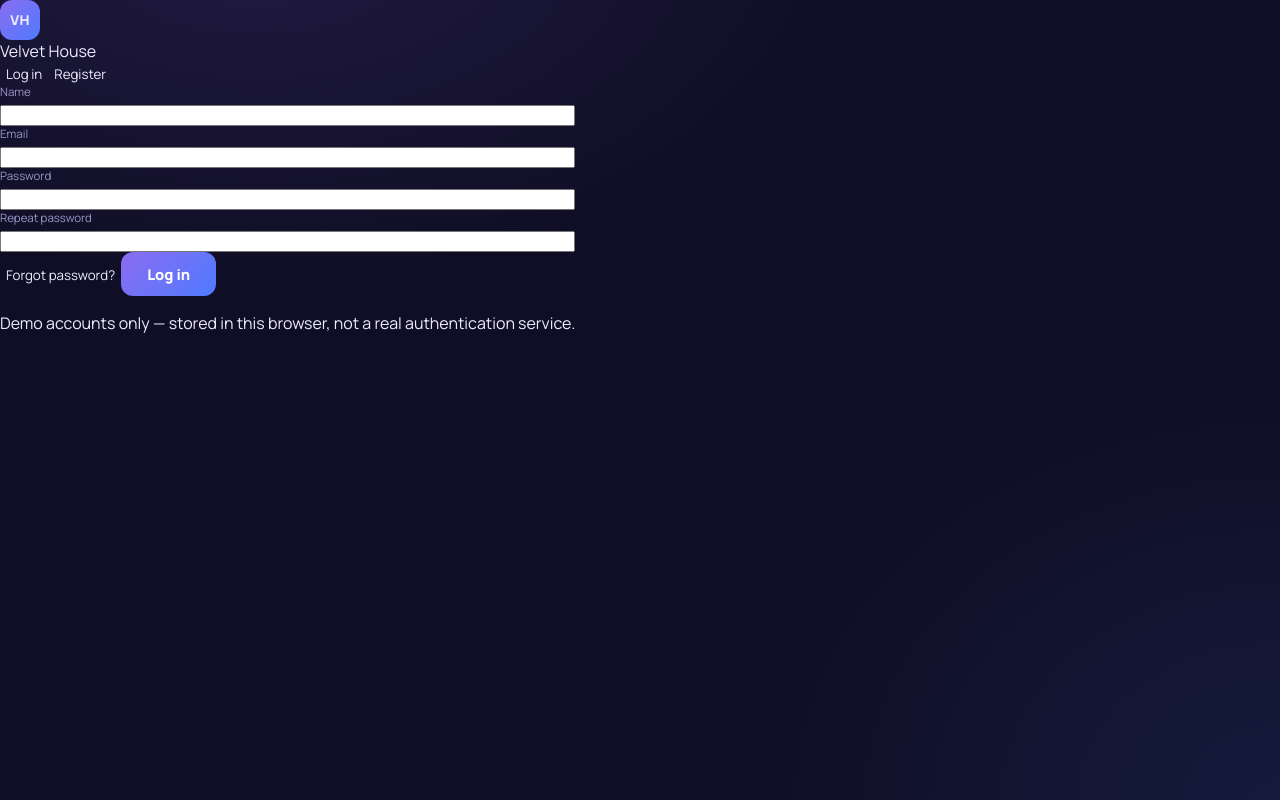
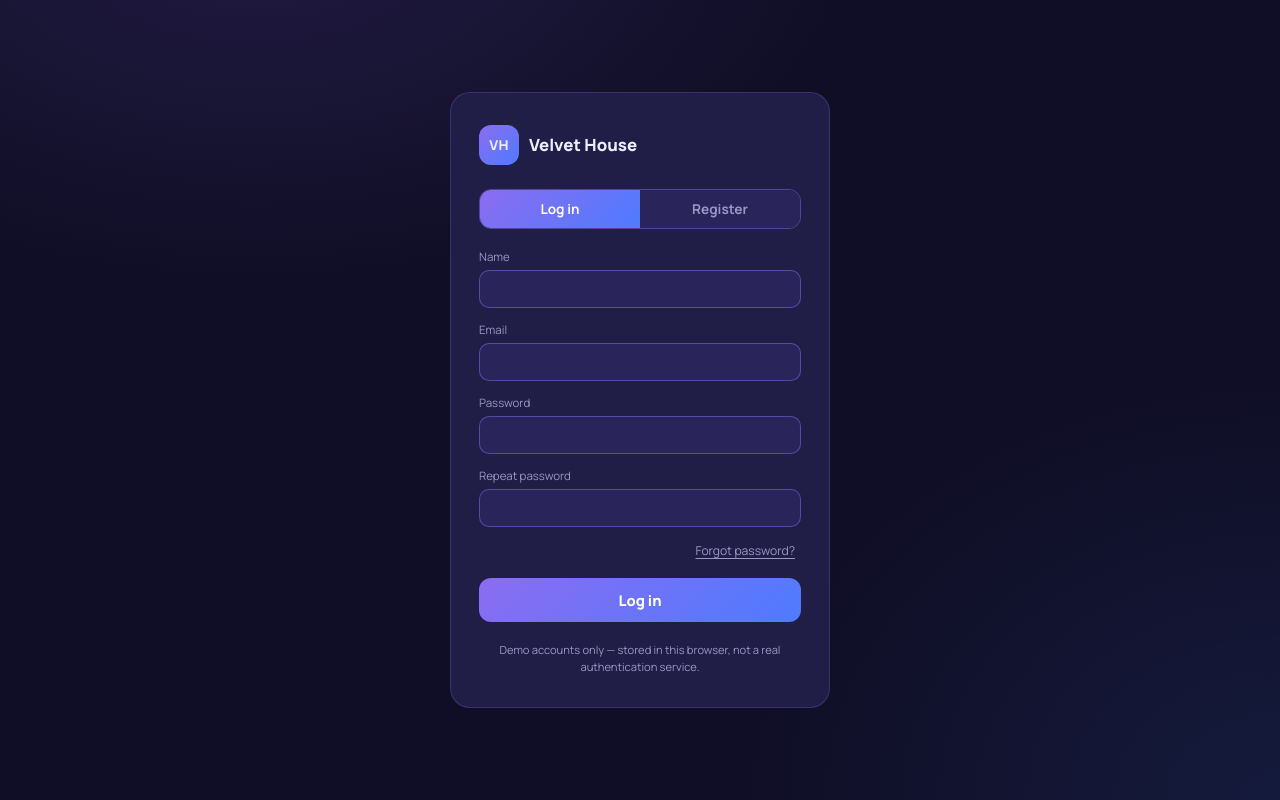
Before and after one commit to SaneedN/velvet-house, a React (Vite) app: page / in a window 1280 px wide. Built offline with nearby package versions, Linux system fonts and the light colour scheme.

Commit message:
edited css

```diff
--- a/src/games/DiceCoinflip.jsx
+++ b/src/games/DiceCoinflip.jsx
@@ -1,11 +1,13 @@
 import React, { useState } from 'react'
 import { useCredits } from '../context/CreditsContext.jsx'
+import { useHistory } from '../context/HistoryContext.jsx'
 
 const BETS = [10, 25, 50, 100]
 const DICE_FACES = ['', '⚀', '⚁', '⚂', '⚃', '⚄', '⚅']
 
 export default function DiceCoinflip() {
   const { credits, adjustCredits } = useCredits()
+  const { addEntry } = useHistory()
   const [mode, setMode] = useState('coin') // coin | dice
   const [bet, setBet] = useState(25)
   const [busy, setBusy] = useState(false)
@@ -36,8 +38,10 @@ export default function DiceCoinflip() {
         const winnings = bet * 2
         adjustCredits(winnings)
         setResult({ win: true, text: `The coin lands on ${outcome}. You win ${winnings.toLocaleString()} credits.` })
+        addEntry({ game: 'Dice & Coin', outcome: 'win', delta: bet, note: `Coin flip — called ${outcome} correctly` })
       } else {
         setResult({ win: false, text: `The coin lands on ${outcome}. No win.` })
+        addEntry({ game: 'Dice & Coin', outcome: 'lose', delta: -bet, note: `Coin flip — landed on ${outcome}` })
       }
     }, 1100)
   }
@@ -62,8 +66,10 @@ export default function DiceCoinflip() {
           const winnings = bet * 6
           adjustCredits(winnings)
           setResult({ win: true, text: `The die shows ${outcome}. You win ${winnings.toLocaleString()} credits.` })
+          addEntry({ game: 'Dice & Coin', outcome: 'win', delta: bet * 5, note: `Dice roll — called ${outcome} correctly` })
         } else {
           setResult({ win: false, text: `The die shows ${outcome}. No win.` })
+          addEntry({ game: 'Dice & Coin', outcome: 'lose', delta: -bet, note: `Dice roll — landed on ${outcome}` })
         }
       }
     }, 70)
--- a/src/games/RockPaperScissors.jsx
+++ b/src/games/RockPaperScissors.jsx
@@ -1,5 +1,6 @@
 import React, { useState } from 'react'
 import { useCredits } from '../context/CreditsContext.jsx'
+import { useHistory } from '../context/HistoryContext.jsx'
 
 const BETS = [10, 25, 50, 100]
 const MOVES = [
@@ -18,6 +19,7 @@ function beats(a, b) {
 
 export default function RockPaperScissors() {
   const { credits, adjustCredits } = useCredits()
+  const { addEntry } = useHistory()
   const [bet, setBet] = useState(25)
   const [busy, setBusy] = useState(false)
   const [playerMove, setPlayerMove] = useState(null)
@@ -36,16 +38,21 @@ export default function RockPaperScissors() {
       const house = MOVES[Math.floor(Math.random() * MOVES.length)].id
       setHouseMove(house)
       setBusy(false)
+      const moveLabel = MOVES.find((m) => m.id === move).label
+      const houseLabel = MOVES.find((m) => m.id === house).label
 
       if (move === house) {
         adjustCredits(bet)
-        setResult({ win: null, text: `Both play ${MOVES.find((m) => m.id === move).label.toLowerCase()}. Bet returned.` })
+        setResult({ win: null, text: `Both play ${moveLabel.toLowerCase()}. Bet returned.` })
+        addEntry({ game: 'Rock, Paper, Scissors', outcome: 'push', delta: 0, note: `Tied on ${moveLabel.toLowerCase()}` })
       } else if (beats(move, house)) {
         const winnings = bet * 2
         adjustCredits(winnings)
-        setResult({ win: true, text: `${MOVES.find((m) => m.id === move).label} beats ${MOVES.find((m) => m.id === house).label.toLowerCase()}. You win ${winnings.toLocaleString()} credits.` })
+        setResult({ win: true, text: `${moveLabel} beats ${houseLabel.toLowerCase()}. You win ${winnings.toLocaleString()} credits.` })
+        addEntry({ game: 'Rock, Paper, Scissors', outcome: 'win', delta: bet, note: `${moveLabel} beat ${houseLabel.toLowerCase()}` })
       } else {
-        setResult({ win: false, text: `${MOVES.find((m) => m.id === house).label} beats your ${MOVES.find((m) => m.id === move).label.toLowerCase()}. No win.` })
+        setResult({ win: false, text: `${houseLabel} beats your ${moveLabel.toLowerCase()}. No win.` })
+        addEntry({ game: 'Rock, Paper, Scissors', outcome: 'lose', delta: -bet, note: `${houseLabel} beat your ${moveLabel.toLowerCase()}` })
       }
     }, 700)
   }
@@ -81,7 +88,6 @@ export default function RockPaperScissors() {
 
       <hr className="divider" />
 
-
       <div className="field" style={{ marginBottom: 20 }}>
         <label>Your move</label>
         <div className="bet-type-grid" style={{ gridTemplateColumns: 'repeat(3, 1fr)' }}>
@@ -90,8 +96,6 @@ export default function RockPaperScissors() {
               key={m.id}
               className={`bet-choice${playerMove === m.id && busy ? ' selected' : ''}`}
               onClick={() => play(m.id)}
-
-
               disabled={busy || credits < bet}
             >
               {m.label}
--- a/src/games/WildSwitch.jsx
+++ b/src/games/WildSwitch.jsx
@@ -1,5 +1,6 @@
 import React, { useState } from 'react'
 import { useCredits } from '../context/CreditsContext.jsx'
+import { useHistory } from '../context/HistoryContext.jsx'
 import {
   COLORS,
   COLOR_HEX,
@@ -34,6 +35,7 @@ function Card({ card, onClick, disabled, small }) {
 
 export default function WildSwitch() {
   const { credits, adjustCredits } = useCredits()
+  const { addEntry } = useHistory()
   const [stage, setStage] = useState('setup') // setup | playing
   const [stake, setStake] = useState(25)
 
@@ -110,6 +112,7 @@ export default function WildSwitch() {
       setWinner('computer')
       setMessage('Computer plays its last card. This round goes to the house.')
       setBusy(false)
+      addEntry({ game: 'Wild Switch', outcome: 'lose', delta: -stake, note: 'Computer emptied its hand first' })
       return
     }
 
@@ -152,6 +155,7 @@ export default function WildSwitch() {
       setGameOver(true)
       setWinner('player')
       setMessage(`You play your last card. You win ${winnings.toLocaleString()} credits.`)
+      addEntry({ game: 'Wild Switch', outcome: 'win', delta: stake, note: 'Emptied your hand first' })
       return
     }
 
--- a/src/index.css
+++ b/src/index.css
@@ -807,3 +807,351 @@ input:focus-visible {
   color: #fff;
   text-shadow: 0 1px 2px rgba(0, 0, 0, 0.5);
 }
+
+/* ---------- Auth page ---------- */
+
+.auth-shell {
+  min-height: 100vh;
+  width: 100%;
+  display: flex;
+  align-items: center;
+  justify-content: center;
+  padding: 24px;
+}
+
+.auth-card {
+  width: 100%;
+  max-width: 380px;
+  background: var(--panel);
+  border: 1px solid var(--border);
+  border-radius: 20px;
+  padding: 32px 28px;
+}
+
+.auth-brand {
+  display: flex;
+  align-items: center;
+  gap: 10px;
+  margin-bottom: 24px;
+  font-weight: 800;
+  font-size: 1.05rem;
+}
+
+.auth-tabs {
+  display: flex;
+  border: 1px solid var(--border-strong);
+  border-radius: 12px;
+  overflow: hidden;
+  margin-bottom: 20px;
+}
+
+.auth-tabs button {
+  flex: 1;
+  padding: 10px;
+  font-size: 0.85rem;
+  font-weight: 700;
+  color: var(--text-dim);
+  background: var(--panel-raised);
+}
+
+.auth-tabs button.active {
+  background: linear-gradient(135deg, var(--accent), #4f7bff);
+  color: #fff;
+}
+
+.auth-form {
+  display: flex;
+  flex-direction: column;
+  gap: 14px;
+}
+
+.auth-input {
+  background: var(--panel-raised);
+  border: 1px solid var(--border-strong);
+  color: var(--text);
+  border-radius: 10px;
+  padding: 10px 12px;
+  font-size: 0.9rem;
+  width: 100%;
+}
+
+.auth-submit {
+  width: 100%;
+  margin-top: 4px;
+}
+
+.auth-forgot-link {
+  align-self: flex-end;
+  font-size: 0.76rem;
+  color: var(--text-dim);
+  text-decoration: underline;
+  text-underline-offset: 3px;
+}
+
+.auth-forgot-link:hover {
+  color: var(--accent-bright);
+}
+
+.auth-notice {
+  background: rgba(61, 208, 130, 0.12);
+  border: 1px solid rgba(61, 208, 130, 0.4);
+  color: #7be3a8;
+  font-size: 0.82rem;
+  border-radius: 10px;
+  padding: 10px 12px;
+  margin-bottom: 16px;
+}
+
+.auth-error {
+  background: rgba(255, 90, 90, 0.12);
+  border: 1px solid rgba(255, 90, 90, 0.4);
+  color: #ff9a9a;
+  font-size: 0.82rem;
+  border-radius: 10px;
+  padding: 10px 12px;
+  margin-bottom: 16px;
+}
+
+.auth-fineprint {
+  margin: 20px 0 0;
+  font-size: 0.7rem;
+  color: var(--text-dim);
+  text-align: center;
+  line-height: 1.5;
+}
+
+/* ---------- Secondary pages (saved / reviews / profile) ---------- */
+
+.single-column {
+  max-width: 640px;
+  width: 100%;
+}
+
+.reset-link {
+  background: none;
+  border: none;
+  color: var(--text-dim);
+  font-size: 0.78rem;
+  text-decoration: underline;
+  text-underline-offset: 3px;
+  padding: 0;
+}
+
+.reset-link:hover {
+  color: var(--accent-bright);
+}
+
+.empty-state {
+  color: var(--text-dim);
+  font-size: 0.88rem;
+  padding: 24px 0;
+}
+
+/* ---------- Instructions block ---------- */
+
+.instructions-block {
+  margin-top: 6px;
+  padding: 20px 22px 26px;
+  border-top: 1px solid var(--border);
+}
+
+.instructions-block h3 {
+  font-size: 0.92rem;
+  font-weight: 700;
+  margin: 0 0 10px;
+  color: var(--accent-bright);
+}
+
+.instructions-block ol {
+  margin: 0;
+  padding-left: 18px;
+  display: flex;
+  flex-direction: column;
+  gap: 6px;
+  font-size: 0.82rem;
+  color: var(--text-dim);
+  line-height: 1.5;
+}
+
+/* ---------- History list ---------- */
+
+.history-list {
+  display: flex;
+  flex-direction: column;
+  gap: 10px;
+}
+
+.history-row {
+  display: flex;
+  align-items: center;
+  justify-content: space-between;
+  background: var(--panel-raised);
+  border: 1px solid var(--border);
+  border-radius: 12px;
+  padding: 12px 16px;
+  gap: 12px;
+}
+
+.history-row.win {
+  border-color: rgba(61, 208, 130, 0.4);
+}
+
+.history-row.lose {
+  border-color: rgba(255, 90, 90, 0.3);
+}
+
+.history-main {
+  display: flex;
+  flex-direction: column;
+  gap: 2px;
+  min-width: 0;
+}
+
+.history-game {
+  font-weight: 700;
+  font-size: 0.88rem;
+}
+
+.history-note {
+  font-size: 0.76rem;
+  color: var(--text-dim);
+}
+
+.history-side {
+  display: flex;
+  flex-direction: column;
+  align-items: flex-end;
+  gap: 2px;
+  flex-shrink: 0;
+}
+
+.history-amount {
+  font-weight: 800;
+  font-variant-numeric: tabular-nums;
+}
+
+.history-amount.positive {
+  color: #7be3a8;
+}
+
+.history-amount.negative {
+  color: #ff9a9a;
+}
+
+.history-time {
+  font-size: 0.68rem;
+  color: var(--text-dim);
+}
+
+/* ---------- Reviews ---------- */
+
+.review-form {
+  display: flex;
+  flex-wrap: wrap;
+  gap: 20px;
+  align-items: flex-end;
+  margin-bottom: 8px;
+}
+
+.star-row {
+  display: flex;
+  gap: 4px;
+}
+
+.star-btn {
+  font-size: 1.3rem;
+  color: var(--border-strong);
+  transition: color 0.15s ease, transform 0.15s ease;
+}
+
+.star-btn:hover {
+  transform: scale(1.1);
+}
+
+.star-btn.filled {
+  color: #f5c451;
+}
+
+.review-textarea {
+  width: 100%;
+  background: var(--panel-raised);
+  border: 1px solid var(--border-strong);
+  color: var(--text);
+  border-radius: 10px;
+  padding: 10px 12px;
+  font-size: 0.88rem;
+  font-family: inherit;
+  resize: vertical;
+}
+
+.review-list {
+  display: flex;
+  flex-direction: column;
+  gap: 16px;
+}
+
+.review-row {
+  border-bottom: 1px solid var(--border);
+  padding-bottom: 14px;
+}
+
+.review-row-head {
+  display: flex;
+  align-items: center;
+  gap: 10px;
+  flex-wrap: wrap;
+  margin-bottom: 4px;
+}
+
+.review-name {
+  font-weight: 700;
+  font-size: 0.86rem;
+}
+
+.review-stars {
+  color: #f5c451;
+  font-size: 0.82rem;
+  letter-spacing: 1px;
+}
+
+.review-date {
+  font-size: 0.7rem;
+  color: var(--text-dim);
+  margin-left: auto;
+}
+
+.review-comment {
+  margin: 0;
+  font-size: 0.85rem;
+  color: var(--text-dim);
+  line-height: 1.5;
+}
+
+/* ---------- Profile ---------- */
+
+.profile-card {
+  display: flex;
+  align-items: center;
+  gap: 14px;
+  padding: 16px;
+  background: var(--panel-raised);
+  border: 1px solid var(--border);
+  border-radius: 14px;
+}
+
+.profile-avatar {
+  width: 52px;
+  height: 52px;
+  font-size: 1.2rem;
+  flex-shrink: 0;
+}
+
+.profile-name {
+  font-weight: 800;
+  font-size: 1rem;
+}
+
+.profile-email {
+  font-size: 0.8rem;
+  color: var(--text-dim);
+}
```
